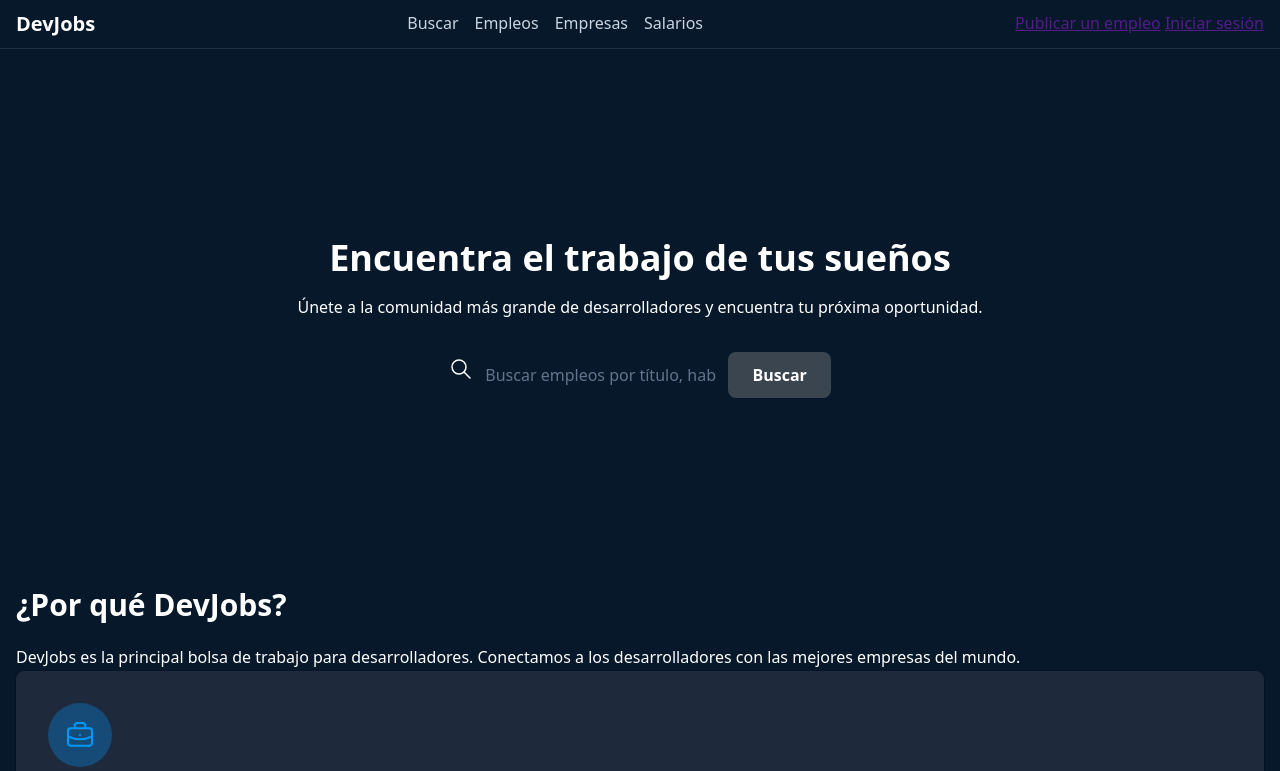
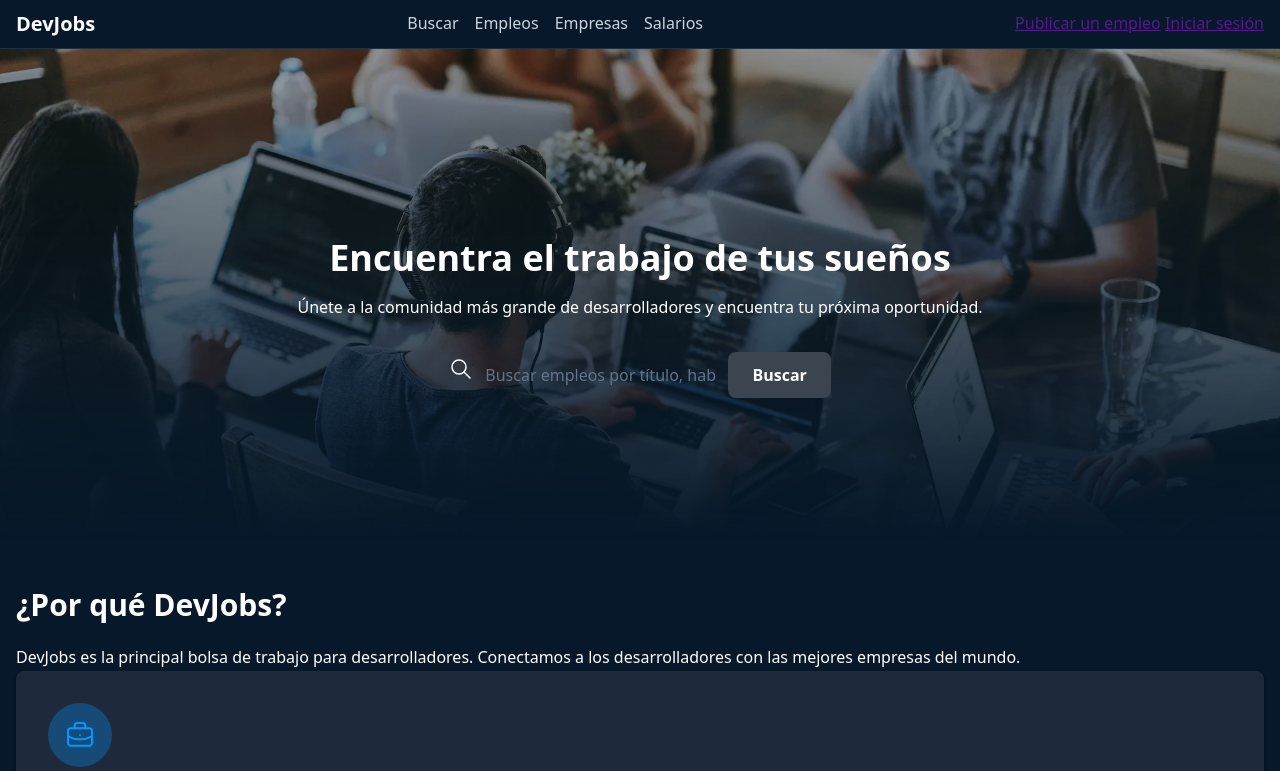
Before and after one commit to borjadvzy/devjobs-jscamp, a plain HTML site: page index.html in a window 1280 px wide. Shown: the top 771 px of the page. Drawn offline with Linux system fonts and the light colour scheme.

Commit message:
Index de la página

```diff
--- a/index.html
+++ b/index.html
@@ -22,6 +22,7 @@
     </header>
     <main>
       <section>
+        <img src="./background.webp" alt="DevJobs - Encuentra las mejores ofertas de trabajo para desarrolladores en DevJobs." />
         <h1>Encuentra el trabajo de tus sueños</h1>
         <p>Únete a la comunidad más grande de desarrolladores y encuentra tu próxima oportunidad.</p>
         <form>
```
